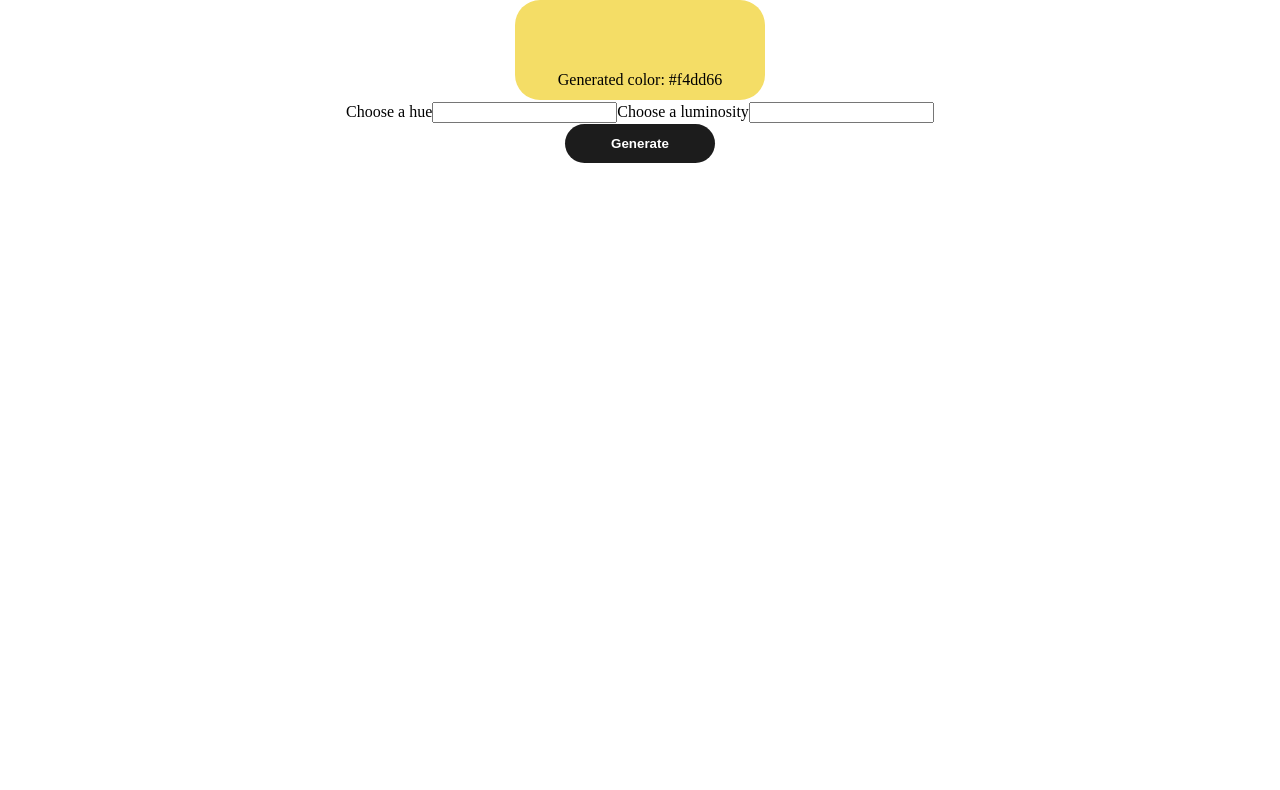
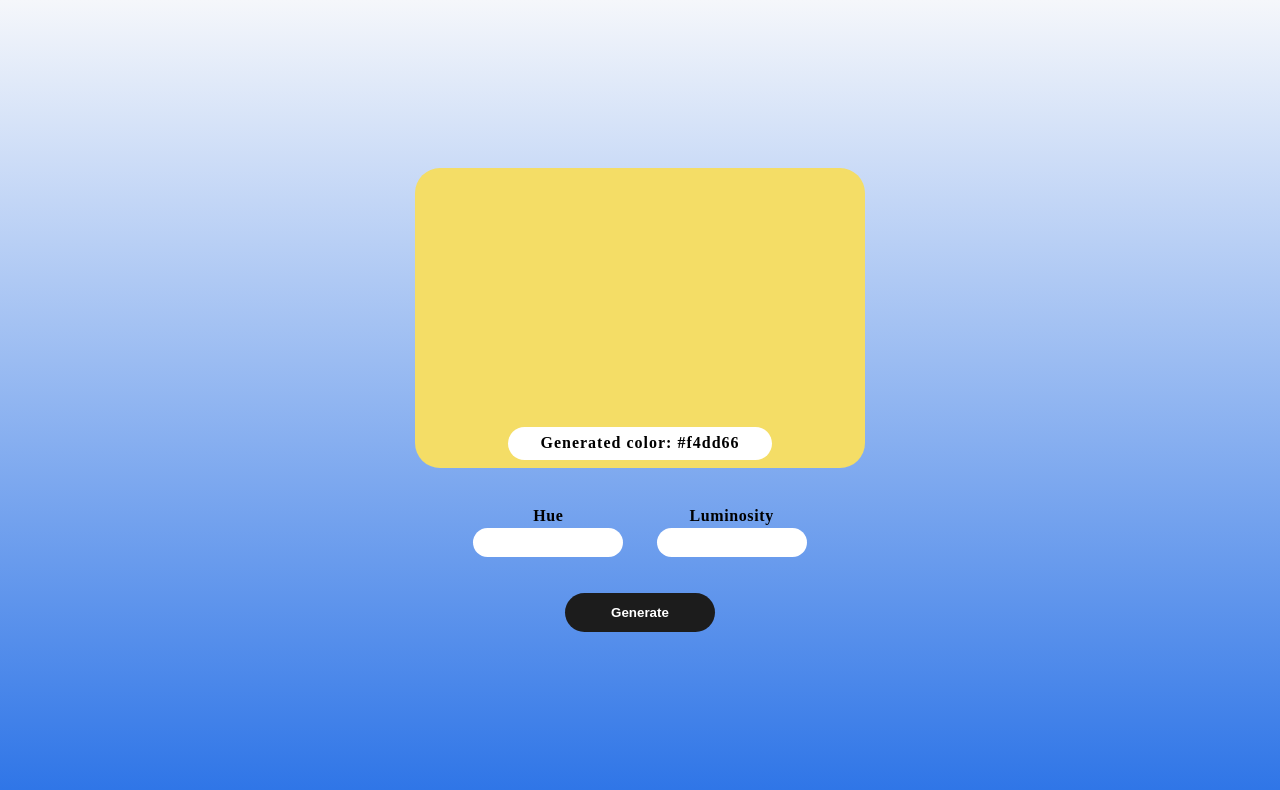
Before and after one commit to Wantaiq/react-random-color-generator, a React (Create React App) app: page / in a window 1280 px wide. Shown: the top 790 px of the page. Built offline with nearby package versions, Linux system fonts and the light colour scheme.

Commit message:
Make it prettier

```diff
--- a/src/components/HueForm.js
+++ b/src/components/HueForm.js
@@ -1,13 +1,16 @@
 export default function HueForm(props) {
   return (
     <div className="form">
-      <label htmlFor="hue">Choose a hue</label>
+      <div className="hueInput">
+        <label htmlFor="hue">Hue</label>
         <input
           id="hue"
           value={props.chosenHue}
           onChange={(e) => props.handleHueChange(e)}
         />
-      <label htmlFor="luminosity">Choose a luminosity</label>
+      </div>
+      <div className="lumInput">
+        <label htmlFor="luminosity">Luminosity</label>
         <input
           onChange={(e) => props.handleLumChange(e)}
           id="luminosity"
@@ -15,5 +18,6 @@ export default function HueForm(props) {
           maxLength="5"
         />
       </div>
+    </div>
   );
 }
--- a/src/components/RandomColorDiv.js
+++ b/src/components/RandomColorDiv.js
@@ -13,7 +13,12 @@ export default function RandomColorDiv() {
   };
 
   function handleClick() {
-    setColor(randomColor({ luminosity: chosenLum, hue: chosenHue }));
+    setColor(
+      randomColor({
+        luminosity: chosenLum,
+        hue: chosenHue,
+      }),
+    );
   }
 
   function handleHueOnChange(event) {
@@ -25,11 +30,14 @@ export default function RandomColorDiv() {
   }
 
   console.log(chosenLum);
+  console.log(chosenHue);
 
   return (
     <>
       <div className="random-color" style={style}>
-        <p className="gen-txt">Generated color: {color}</p>
+        <div className="gen-div">
+          <p className="gen-txt">Generated color: {color}</p>
+        </div>
       </div>
       <HueForm
         handleHueChange={handleHueOnChange}
--- a/src/index.css
+++ b/src/index.css
@@ -69,15 +69,28 @@ people that prefer not to see them */
 
 /* ----- Reset done ------ */
 
-.container {
-  min-width: 100%;
+body {
+  background: linear-gradient(
+    180deg,
+    rgba(245, 247, 251, 1) 0%,
+    rgb(45, 116, 231) 100%
+  );
   display: flex;
   flex-direction: column;
   justify-content: center;
+}
+.container {
+  margin: 0 auto;
+  width: 500px;
+  min-height: 500px;
+  display: flex;
+  flex-direction: column;
+  justify-content: space-around;
   align-items: center;
 }
 .random-color {
-  width: 250px;
+  width: 450px;
+  height: 300px;
   min-height: 100px;
   display: flex;
   flex-direction: column;
@@ -87,6 +100,14 @@ people that prefer not to see them */
   padding: 0.5em;
   opacity: 1;
   transition: opacity;
+  font-weight: 700;
+  letter-spacing: 1px;
+}
+
+.gen-div {
+  border-radius: 25px;
+  background-color: #fff;
+  padding: 0.3em 2em;
 }
 .gen-btn {
   padding: 0.9em 0;
@@ -98,3 +119,23 @@ people that prefer not to see them */
   border: none;
   width: 150px;
 }
+
+label {
+  font-weight: 700;
+  letter-spacing: 0.6px;
+}
+input {
+  display: block;
+  width: 150px;
+  text-align: center;
+  border-radius: 25px;
+  border: none;
+  padding: 0.5em;
+}
+
+.form {
+  width: 80%;
+  justify-content: space-evenly;
+  display: flex;
+  text-align: center;
+}
```
Lines whose indentation alone changed are shown as unchanged.
